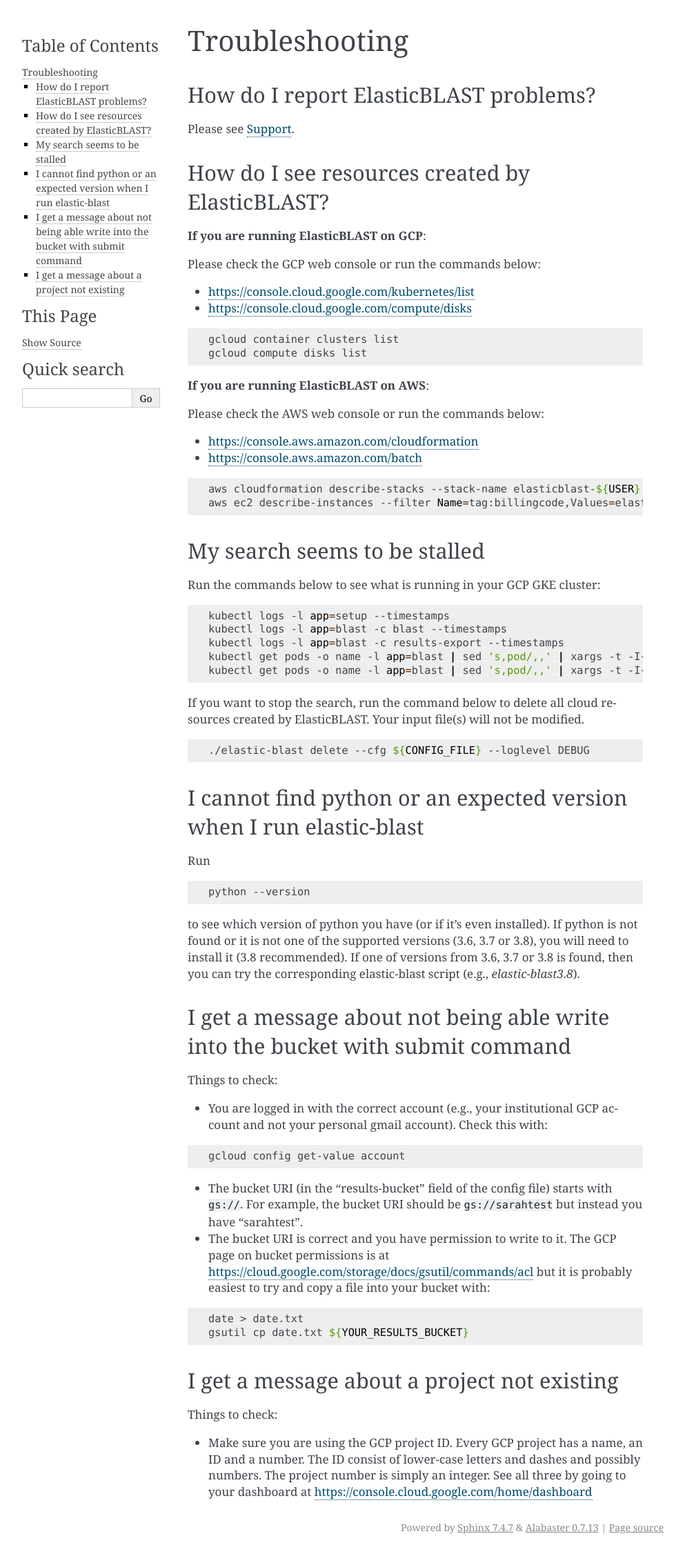
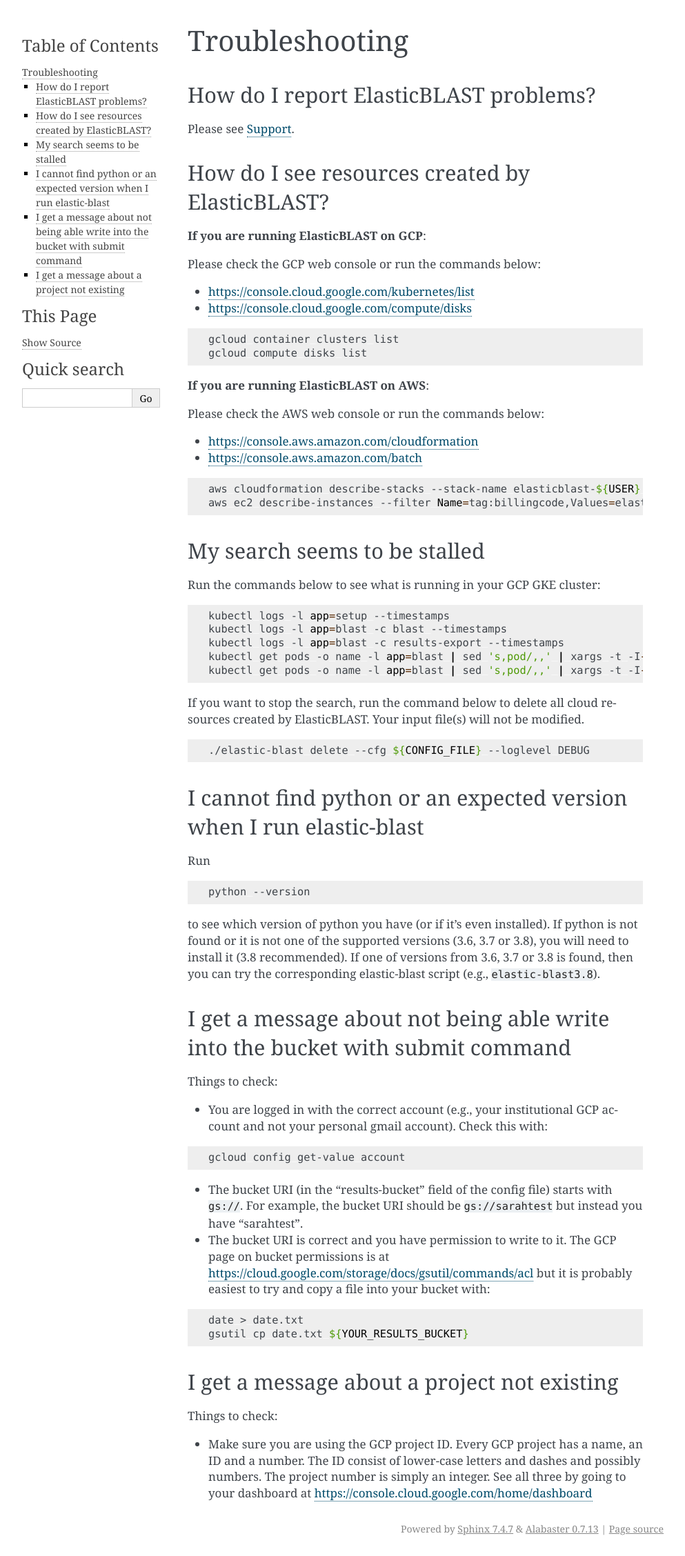
Before and after one commit to ncbi/elastic-blast-docs, a Sphinx documentation site: the page built from docs/source/troubleshooting.rst, in a window 1280 px wide. Shown: the whole page at 69% size, without its empty margins (148-1141 px from the left). Built offline with Sphinx 7.4.7, drawn with Linux system fonts in a browser that asks for light colours.

Commit message:
Fix formatting

```diff
--- a/docs/source/troubleshooting.rst
+++ b/docs/source/troubleshooting.rst
@@ -70,7 +70,7 @@
 to see which version of python you have (or if it's even installed).  If python is not found or
 it is not one of the supported versions (3.6, 3.7 or 3.8), you will need to install it (3.8 recommended).
 If one of versions from 3.6, 3.7 or 3.8 is found, then you can try the corresponding elastic-blast
-script (e.g., `elastic-blast3.8`).
+script (e.g., ``elastic-blast3.8``).
 
 
 I get a message about not being able write into the bucket with submit command
```
